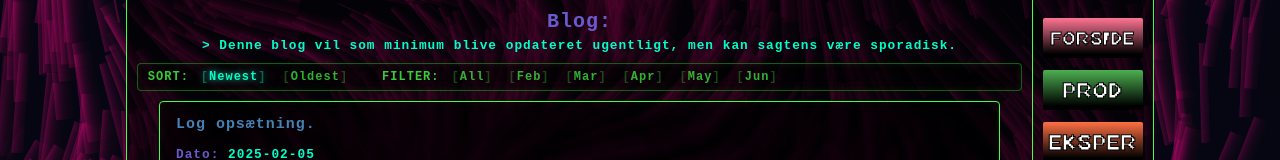
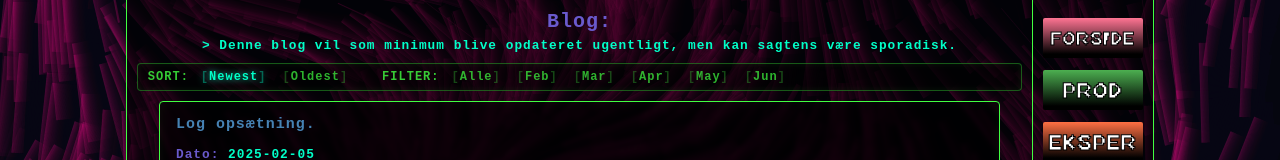
Before and after one commit to Gatherer4466/gatherer4466.github.io, a Vue app: page /log in a window 1280 px wide. Shown: the part 206-366 px from the top of the page. Built offline with nearby package versions, Linux system fonts and the light colour scheme.

Commit message:
fix spelling

```diff
--- a/src/components/viewSpecific/logComponents/LogSortOptions.vue
+++ b/src/components/viewSpecific/logComponents/LogSortOptions.vue
@@ -43,7 +43,7 @@ const sortOptions = [
 ] as const
 
 const monthOptions = [
-  { label: 'All', value: 'all' },
+  { label: 'Alle', value: 'all' },
   { label: 'Feb', value: 'feb' },
   { label: 'Mar', value: 'mar' },
   { label: 'Apr', value: 'apr' },
```
